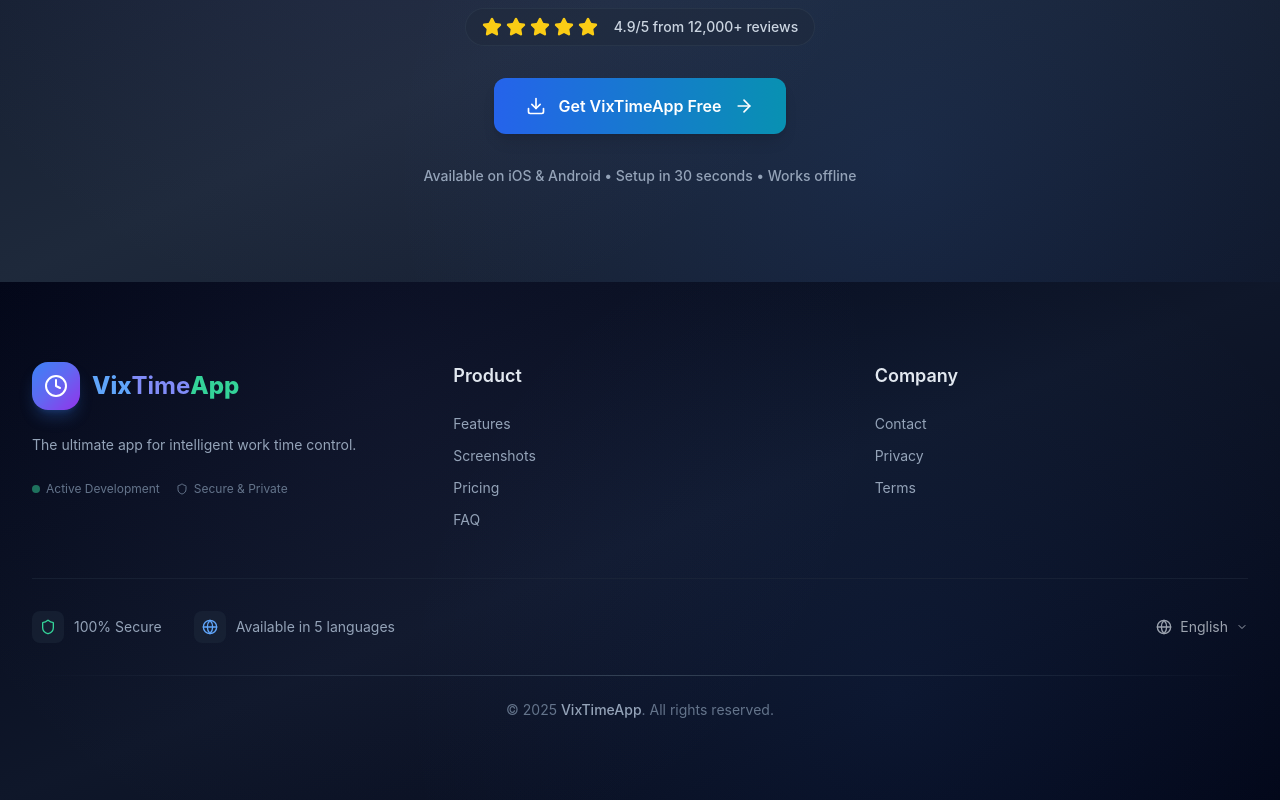
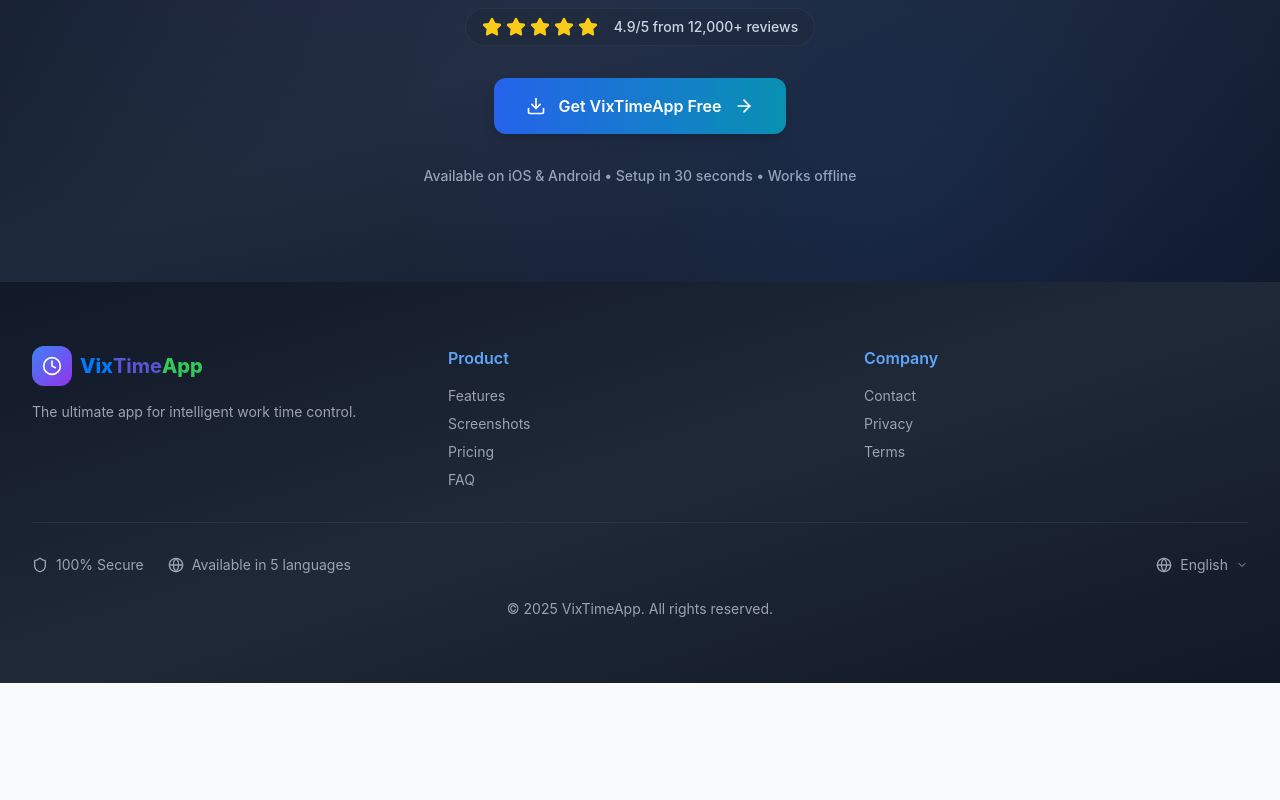
Before and after one commit to donia1222/worktrack-landing, a Next.js app: page / in a window 1280 px wide. Shown: the part 7191-7991 px from the top of the page. After the commit the page ends 7874 px from the top, so only its background shows below. Built offline with nearby package versions, Linux system fonts and the light colour scheme.

Commit message:
“modernizada2”

```diff
--- a/components/Footer.tsx
+++ b/components/Footer.tsx
@@ -1,138 +1,67 @@
-"use client"
+'use client'
 
-import { Clock, Shield, Globe } from "lucide-react"
-import { useLanguage } from "@/lib/language"
-import LanguageSelector from "./LanguageSelector"
+import { Clock, Mail, Shield, Globe } from 'lucide-react'
+import { useLanguage } from '@/lib/language'
+import LanguageSelector from './LanguageSelector'
 
 export default function Footer() {
   const { t } = useLanguage()
   const currentYear = new Date().getFullYear()
 
   return (
-    <footer id="footer" className="relative bg-slate-950 text-white py-16 sm:py-20 overflow-hidden">
-      <div className="absolute inset-0 bg-gradient-to-br from-slate-950 via-slate-900 to-slate-950"></div>
-      <div className="absolute inset-0 bg-[radial-gradient(circle_at_30%_20%,rgba(120,119,198,0.1),transparent_50%)] opacity-60"></div>
-      <div className="absolute inset-0 bg-[radial-gradient(circle_at_70%_80%,rgba(59,130,246,0.08),transparent_50%)]"></div>
-
-      <div className="relative max-w-7xl mx-auto px-4 sm:px-6 lg:px-8">
-        <div className="grid md:grid-cols-3 gap-12 mb-12">
+    <footer id="footer" className="bg-gradient-to-br from-gray-900 via-gray-800 to-gray-900 text-white py-12 sm:py-16">
+      <div className="max-w-7xl mx-auto px-4 sm:px-6 lg:px-8">
+        <div className="grid md:grid-cols-3 gap-8 mb-8">
           {/* Brand */}
           <div className="col-span-2 md:col-span-1">
-            <div className="flex items-center gap-3 mb-6">
-              <div className="w-12 h-12 bg-gradient-to-br from-blue-500 via-indigo-500 to-purple-600 rounded-2xl flex items-center justify-center shadow-lg shadow-blue-500/25">
-                <Clock className="w-6 h-6 text-white" />
+            <div className="flex items-center gap-2 mb-4">
+              <div className="w-10 h-10 bg-gradient-to-br from-blue-500 to-purple-600 rounded-xl flex items-center justify-center">
+                <Clock className="w-5 h-5 text-white" />
               </div>
-              <h3 className="text-2xl font-bold flex">
-                <span className="text-blue-400" style={{ fontWeight: "800" }}>
-                  Vix
-                </span>
-                <span className="text-indigo-400" style={{ fontWeight: "700" }}>
-                  Time
-                </span>
-                <span className="text-emerald-400" style={{ fontWeight: "800" }}>
-                  App
-                </span>
+              <h3 className="text-xl font-bold flex">
+                <span className="text-[#007AFF]" style={{ fontWeight: '800' }}>Vix</span>
+                <span className="text-[#5856D6]" style={{ fontWeight: '700' }}>Time</span>
+                <span className="text-[#34C759]" style={{ fontWeight: '800' }}>App</span>
               </h3>
             </div>
-            <p className="text-slate-400 text-sm leading-relaxed mb-6 max-w-sm">{t("footer.description")}</p>
-            <div className="flex items-center gap-4 text-xs text-slate-500">
-              <div className="flex items-center gap-1.5">
-                <div className="w-2 h-2 bg-emerald-400 rounded-full animate-pulse"></div>
-                <span>Active Development</span>
-              </div>
-              <div className="flex items-center gap-1.5">
-                <Shield className="w-3 h-3" />
-                <span>Secure & Private</span>
-              </div>
-            </div>
+            <p className="text-gray-400 text-xs sm:text-sm mb-4">
+              {t('footer.description')}
+            </p>
           </div>
 
           {/* Navigation */}
           <div>
-            <h4 className="font-semibold mb-6 text-slate-200 text-lg">{t("footer.product")}</h4>
-            <ul className="space-y-3 text-sm">
-              <li>
-                <a
-                  href="#features"
-                  className="text-slate-400 hover:text-blue-400 transition-all duration-200 hover:translate-x-1 inline-block"
-                >
-                  {t("footer.links.features")}
-                </a>
-              </li>
-              <li>
-                <a
-                  href="#screenshots"
-                  className="text-slate-400 hover:text-blue-400 transition-all duration-200 hover:translate-x-1 inline-block"
-                >
-                  {t("navigation.screenshots")}
-                </a>
-              </li>
-              <li>
-                <a
-                  href="#pricing"
-                  className="text-slate-400 hover:text-blue-400 transition-all duration-200 hover:translate-x-1 inline-block"
-                >
-                  {t("footer.links.pricing")}
-                </a>
-              </li>
-              <li>
-                <a
-                  href="#faq"
-                  className="text-slate-400 hover:text-blue-400 transition-all duration-200 hover:translate-x-1 inline-block"
-                >
-                  {t("navigation.faq")}
-                </a>
-              </li>
+            <h4 className="font-semibold mb-4 text-blue-400">{t('footer.product')}</h4>
+            <ul className="space-y-2 text-xs sm:text-sm text-gray-400">
+              <li><a href="#features" className="hover:text-blue-400 transition-colors">{t('footer.links.features')}</a></li>
+              <li><a href="#screenshots" className="hover:text-blue-400 transition-colors">{t('navigation.screenshots')}</a></li>
+              <li><a href="#pricing" className="hover:text-blue-400 transition-colors">{t('footer.links.pricing')}</a></li>
+              <li><a href="#faq" className="hover:text-blue-400 transition-colors">{t('navigation.faq')}</a></li>
             </ul>
           </div>
 
           {/* Legal & Contact */}
           <div>
-            <h4 className="font-semibold mb-6 text-slate-200 text-lg">{t("footer.company")}</h4>
-            <ul className="space-y-3 text-sm">
-              <li>
-                <a
-                  href="/contact"
-                  className="text-slate-400 hover:text-blue-400 transition-all duration-200 hover:translate-x-1 inline-block"
-                >
-                  {t("footer.links.contact")}
-                </a>
-              </li>
-              <li>
-                <a
-                  href="/privacy"
-                  className="text-slate-400 hover:text-blue-400 transition-all duration-200 hover:translate-x-1 inline-block"
-                >
-                  {t("footer.legal.privacy")}
-                </a>
-              </li>
-              <li>
-                <a
-                  href="/terms"
-                  className="text-slate-400 hover:text-blue-400 transition-all duration-200 hover:translate-x-1 inline-block"
-                >
-                  {t("footer.legal.terms")}
-                </a>
-              </li>
+            <h4 className="font-semibold mb-4 text-blue-400">{t('footer.company')}</h4>
+            <ul className="space-y-2 text-xs sm:text-sm text-gray-400">
+              <li><a href="/contact" className="hover:text-blue-400 transition-colors">{t('footer.links.contact')}</a></li>
+              <li><a href="/privacy" className="hover:text-blue-400 transition-colors">{t('footer.legal.privacy')}</a></li>
+              <li><a href="/terms" className="hover:text-blue-400 transition-colors">{t('footer.legal.terms')}</a></li>
             </ul>
           </div>
         </div>
 
         {/* Bottom section */}
-        <div className="border-t border-slate-800/60 pt-8">
-          <div className="flex flex-col md:flex-row justify-between items-center gap-6">
-            <div className="flex items-center gap-8 text-sm">
-              <div className="flex items-center gap-2.5 text-slate-400">
-                <div className="w-8 h-8 bg-slate-800/50 rounded-lg flex items-center justify-center">
-                  <Shield className="w-4 h-4 text-emerald-400" />
-                </div>
-                <span>{t("footer.badges.secure")}</span>
+        <div className="border-t border-gray-700/50 pt-6 sm:pt-8">
+          <div className="flex flex-col md:flex-row justify-between items-center gap-4">
+            <div className="flex items-center gap-6 text-sm text-gray-400">
+              <div className="flex items-center gap-2">
+                <Shield className="w-4 h-4" />
+                <span>{t('footer.badges.secure')}</span>
               </div>
-              <div className="flex items-center gap-2.5 text-slate-400">
-                <div className="w-8 h-8 bg-slate-800/50 rounded-lg flex items-center justify-center">
-                  <Globe className="w-4 h-4 text-blue-400" />
-                </div>
-                <span>{t("footer.badges.languages")}</span>
+              <div className="flex items-center gap-2">
+                <Globe className="w-4 h-4" />
+                <span>{t('footer.badges.languages')}</span>
               </div>
             </div>
 
@@ -141,11 +70,8 @@
             </div>
           </div>
 
-          <div className="mt-8 text-center">
-            <div className="w-full h-px bg-gradient-to-r from-transparent via-slate-700 to-transparent mb-6"></div>
-            <p className="text-sm text-slate-500">
-              © {currentYear} <span className="text-slate-400 font-medium">VixTimeApp</span>. {t("footer.copyright")}
-            </p>
+          <div className="mt-6 text-center text-sm text-gray-400">
+            <p>© {currentYear} VixTimeApp. {t('footer.copyright')}</p>
           </div>
         </div>
       </div>
```
